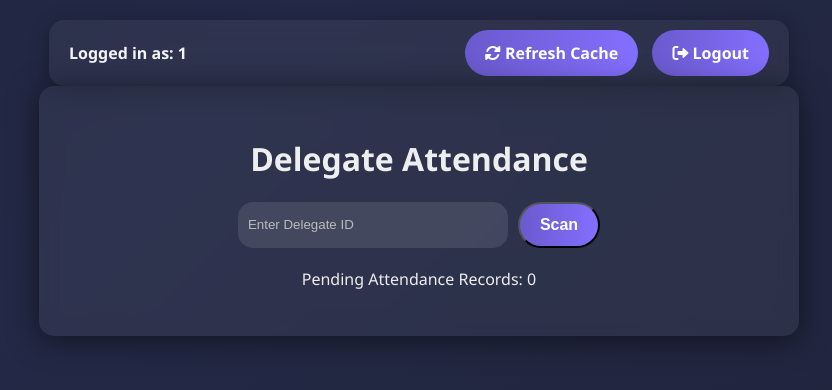
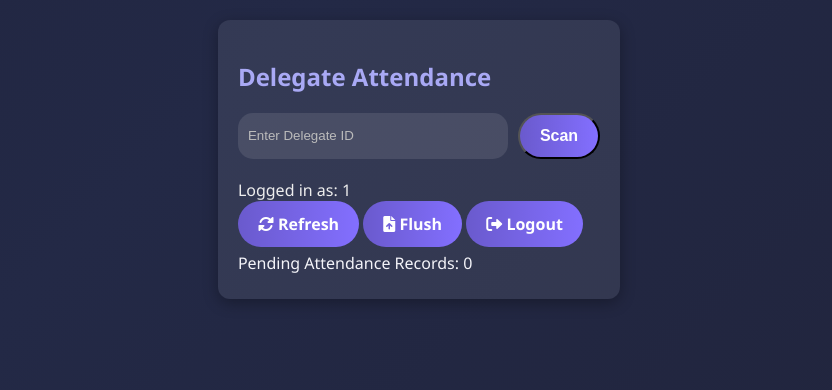
Before and after one commit to alphanumeral-4329/MUN-QRScanner, a Flask app: page / in a window 1280 px wide. Shown: the top 390 px of the page, without its empty margins (221-1053 px from the left). Run offline with Flask 3, Linux system fonts and the light colour scheme; the visitor is signed in with stand-in values (Sample User, id 1); parts of the project's set-up code (start-up, migrations or seed data) failed here and were passed over.

Commit message:
Update home.html

```diff
--- a/templates/home.html
+++ b/templates/home.html
@@ -4,56 +4,47 @@
     <meta charset="UTF-8">
     <meta name="viewport" content="width=device-width, initial-scale=1.0">
     <title>OM MUN Attendance</title>
-
     <link rel="stylesheet" href="{{ url_for('static', filename='style.css') }}">
     <link rel="stylesheet" href="https://cdnjs.cloudflare.com/ajax/libs/font-awesome/6.0.0-beta3/css/all.min.css">
 </head>
 <body>
 
-<div class="navbar">
-    <span class="oc-id">Logged in as: {{ oc_id }}</span>
-    <div class="nav-buttons">
-        <a href="{{ url_for('refresh_route') }}" class="btn">
-            <i class="fas fa-sync-alt"></i> Refresh Cache
-        </a>
-        <a href="{{ url_for('logout') }}" class="btn">
-            <i class="fas fa-sign-out-alt"></i> Logout
-        </a>
-    </div>
-</div>
-
-<div class="container">
-    <h1>Delegate Attendance</h1>
-
-    <!-- Manual Scan -->
-    <form method="POST" action="{{ url_for('manual_scan') }}" class="manual-form">
-        <input type="text" name="delegate_id" placeholder="Enter Delegate ID" required>
-        <button type="submit" class="btn">Scan</button>
-    </form>
+<div class="delegate-card centered-card">
+    <h2>Delegate Attendance</h2>
 
     {% if delegate %}
-        <div class="delegate-card">
-            <h2>{{ delegate.name }} ({{ delegate_id }})</h2>
+        <div class="delegate-info">
+            <h3>{{ delegate.name }} ({{ delegate_id }})</h3>
             <p>Committee: {{ delegate.committee }}</p>
             <p>Portfolio: {{ delegate.portfolio }}</p>
             <p>Country: {{ delegate.country }}</p>
             <p>Liability Form: {{ delegate.liability_form }}</p>
             <p>Transport Form: {{ delegate.transport_form }}</p>
-
             {% if delegate.scanned_by %}
                 <p class="scanned">✅ Already scanned by {{ delegate.scanned_by }} at {{ delegate.timestamp }}</p>
             {% else %}
                 <form method="POST" action="{{ url_for('validate', delegate_id=delegate_id) }}">
-                    <button type="submit" class="btn">Confirm Attendance</button>
+                    <button type="submit">Confirm Attendance</button>
                 </form>
             {% endif %}
         </div>
     {% endif %}
 
+    <form method="POST" action="{{ url_for('manual_scan') }}" class="manual-form">
+        <input type="text" name="delegate_id" placeholder="Enter Delegate ID" required>
+        <button type="submit">Scan</button>
+    </form>
+
+    <div class="oc-actions">
+        <span>Logged in as: {{ oc_id }}</span>
+        <div class="action-buttons">
+            <a href="{{ url_for('refresh_route') }}" class="btn"><i class="fas fa-sync-alt"></i> Refresh</a>
+            <a href="{{ url_for('flush_route') }}" class="btn"><i class="fas fa-file-upload"></i> Flush</a>
+            <a href="{{ url_for('logout') }}" class="btn"><i class="fas fa-sign-out-alt"></i> Logout</a>
+        </div>
+    </div>
+
     <p>Pending Attendance Records: {{ pending_count }}</p>
-    {% if pending_count > 0 %}
-        <a href="{{ url_for('flush_route') }}" class="btn flush-btn">💾 Flush to Google Sheets</a>
-    {% endif %}
 </div>
 
 {% with messages = get_flashed_messages() %}
```
